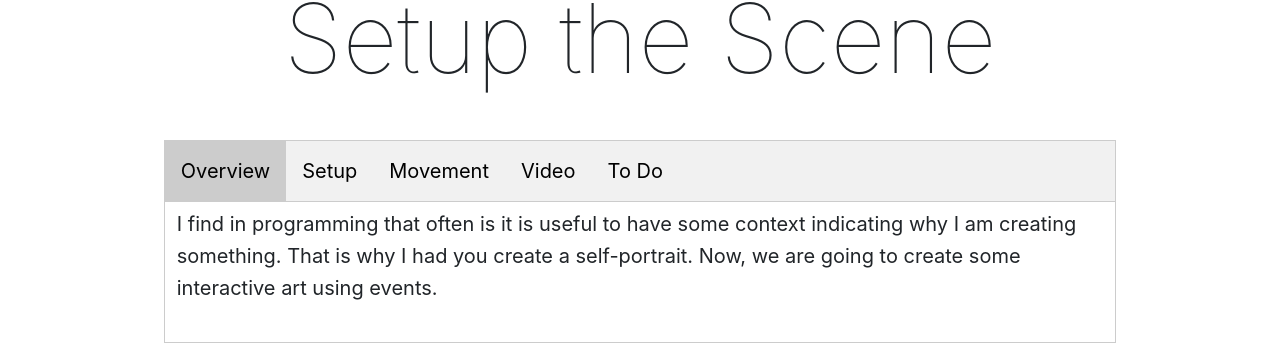
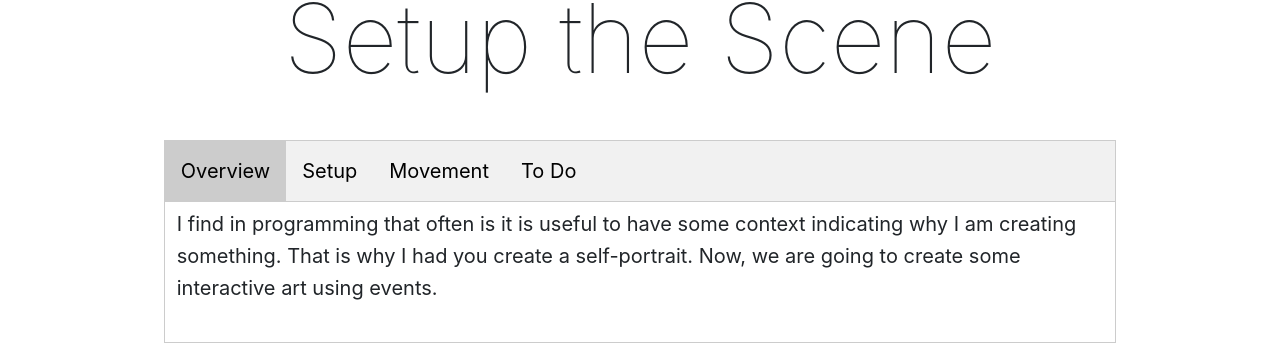
Before and after one commit to coryMcKague/MART120-Spring2024, a Jekyll site: the page built from modules/week-11/_posts/2017-01-05-setup-the-scene.md, in a window 1280 px wide. Shown: the part 441-794 px from the top of the page. Built offline with Jekyll 4.4.1, drawn with Linux system fonts in a browser that asks for light colours; nearby versions of some CDN libraries.

Commit message:
Update 2017-01-05-setup-the-scene.md

```diff
--- a/modules/week-11/_posts/2017-01-05-setup-the-scene.md
+++ b/modules/week-11/_posts/2017-01-05-setup-the-scene.md
@@ -10,7 +10,6 @@ jotted: false
     <button class="tablinks active" onclick="openTab(event, 'Overview')">Overview</button>
     <button class="tablinks" onclick="openTab(event, 'Setup')">Setup</button>
     <button class="tablinks" onclick="openTab(event, 'Movement')">Movement</button>
-     <button class="tablinks" onclick="openTab(event, 'Video')">Video</button>
     <button class="tablinks" onclick="openTab(event, 'ToDo')">To Do</button>
 
 </div>
@@ -100,20 +99,14 @@ Fun! Where do we go from here? Let's talk about the conditions.  What are those?
 </div>
 </div>
 
-<div id="Video" class="tabcontent">
 
-<div class="tabhtml" markdown="1">
-
-<div class="embed-responsive embed-responsive-16by9"><iframe class="embed-responsive-item" src="https://www.youtube.com/embed/nTtrvVHO3U0" frameborder="0" allowfullscreen></iframe></div>
-</div>
-</div>
 
 <div id="ToDo" class="tabcontent">
 <div class="tabhtml" markdown="1">
 
-<p class="codepen" data-height="600" data-theme-id="dark" data-default-tab="js,result" data-slug-hash="JjymQGE" data-editable="true" data-user="retrog4m3r" style="height: 300px; box-sizing: border-box; display: flex; align-items: center; justify-content: center; border: 2px solid; margin: 1em 0; padding: 1em;">
-  <span>See the Pen <a href="https://codepen.io/retrog4m3r/pen/JjymQGE">
-  p5.js Movement</a> by Michael Cassens (<a href="https://codepen.io/retrog4m3r">@retrog4m3r</a>)
+<p class="codepen" data-height="600" data-theme-id="dark" data-default-tab="js,result" data-slug-hash="JjymQGE" data-editable="true" data-user="coryMcKague" style="height: 300px; box-sizing: border-box; display: flex; align-items: center; justify-content: center; border: 2px solid; margin: 1em 0; padding: 1em;">
+  <span>See the Pen <a href="https://codepen.io/coryMcKague/pen/oNONExx">
+  p5.js Movement</a> by Cory (<a href="https://codepen.io/coryMcKague">@coryMcKague</a>)
   on <a href="https://codepen.io">CodePen</a>.</span>
 </p>
 <script async src="https://cpwebassets.codepen.io/assets/embed/ei.js"></script>
```
